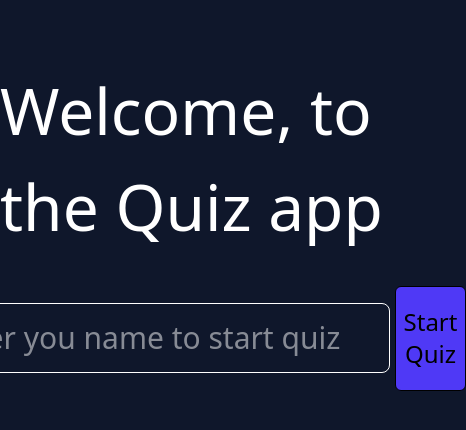
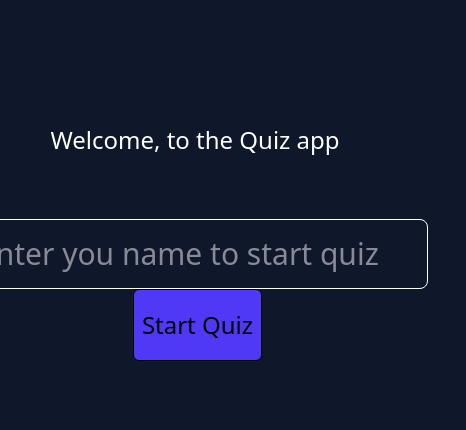
Before and after one commit to Hanan-Mir/React-Quiz-App, a React (Vite) app: page / in a window 390 px wide. Shown: the top 430 px of the page, 466 px wide, since content can reach past the window. Built offline with nearby package versions, Linux system fonts and the light colour scheme.

Commit message:
created a test for the responsive designs

```diff
--- a/src/components/Home.jsx
+++ b/src/components/Home.jsx
@@ -23,9 +23,9 @@
             <ToastContainer position="top-center" />
             <div >
 
-                <h1 className="text-[4rem] text-white">Welcome, to the Quiz app</h1>
+                <h1 className="text-[1.5rem] sm:text-[3rem] text-white lg:text-[4rem]">Welcome, to the Quiz app</h1>
             </div>
-            <div className="w-[100%] flex items-center justify-center">
+            <div className="w-[100%] flex flex-col items-center justify-center">
             <input className="border-[1px] border-white text-white p-[1rem] rounded-lg text-3xl" type="text" placeholder="Enter you name to start quiz" onChange={(e)=>setUserInput(e.target.value)} />
             <button className=" ml-[5px] border-[1px] bg-indigo-600 transition-all duration-300 text-black py-[1.2rem] px-[0.5rem] text-2xl rounded-md hover:bg-black hover:text-white" onClick={()=>handleUserName(userInput)}>Start Quiz</button>
         </div>
```
